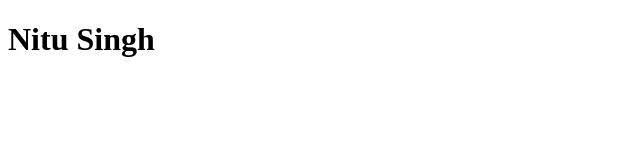
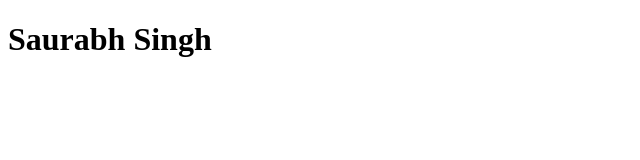
Before and after one commit to UnbiasedEagle/My-Project, a plain HTML site: page index.html in a window 1280 px wide. Shown: the whole page, without its empty margins (0-640 px from the left). Drawn offline with Linux system fonts and the light colour scheme.

Commit message:
new changes

```diff
--- a/index.html
+++ b/index.html
@@ -9,7 +9,7 @@
 </head>
 
 <body>
-    <h1>Nitu Singh</h1>
+    <h1>Saurabh Singh</h1>
 </body>
 
 </html>
```
